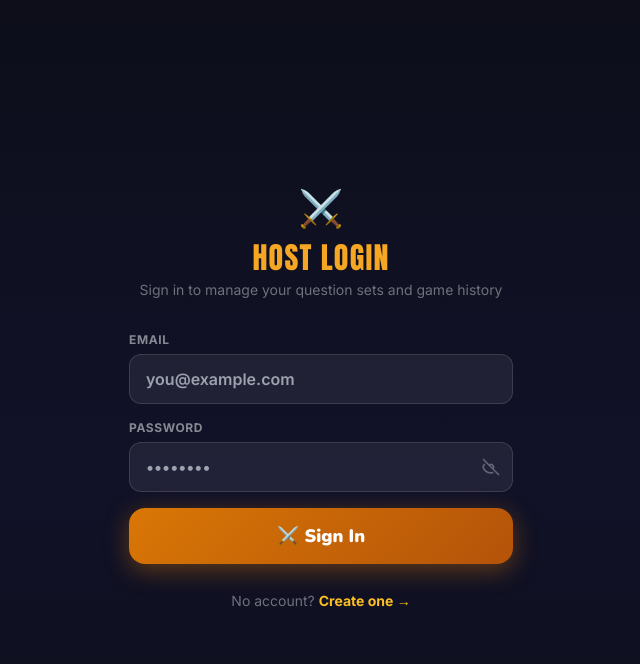
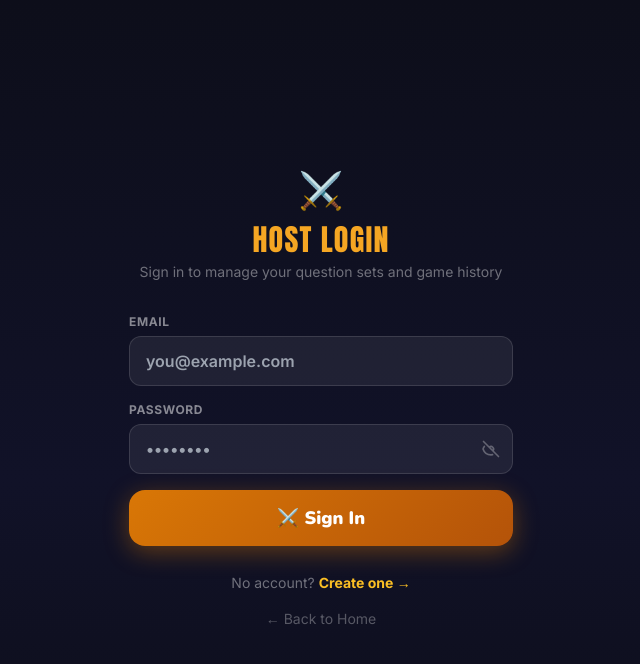
Before and after one commit to Odd-Shoes-Dev/BibleBanter, a React (Vite) app in the folder client/: page / in a window 1280 px wide. Both pictures are taken after a click on the button "🎙️ Host a Game". Shown: the top 664 px of the page, without its empty margins (319-959 px from the left). Built offline with nearby package versions, Linux system fonts and the light colour scheme; no server answers.

Commit message:
Add back button to Login page to return to home/landing screen

```diff
--- a/client/src/App.jsx
+++ b/client/src/App.jsx
@@ -208,7 +208,7 @@ export default function App() {
         />
       )}
       {screen === 'login' && (
-        <LoginPage onLogin={handleLogin} onRegister={() => setScreen('register')} />
+        <LoginPage onLogin={handleLogin} onRegister={() => setScreen('register')} onBack={() => setScreen('landing')} />
       )}
       {screen === 'register' && (
         <RegisterPage onLogin={handleLogin} onBack={() => setScreen('login')} />
--- a/client/src/pages/LoginPage.jsx
+++ b/client/src/pages/LoginPage.jsx
@@ -15,7 +15,7 @@ function EyeIcon({ open }) {
 
 const BACKEND = import.meta.env.VITE_BACKEND_URL || 'http://localhost:3001';
 
-export default function LoginPage({ onLogin, onRegister }) {
+export default function LoginPage({ onLogin, onRegister, onBack }) {
   const [email, setEmail] = useState('');
   const [password, setPassword] = useState('');
   const [showPw, setShowPw] = useState(false);
@@ -116,6 +116,14 @@ export default function LoginPage({ onLogin, onRegister }) {
           >
             No account? <span className="text-amber-400 font-bold">Create one →</span>
           </button>
+          <div>
+            <button
+              onClick={onBack}
+              className="text-white/30 text-sm hover:text-white/60 transition-colors"
+            >
+              ← Back to Home
+            </button>
+          </div>
         </div>
       </div>
     </div>
```
